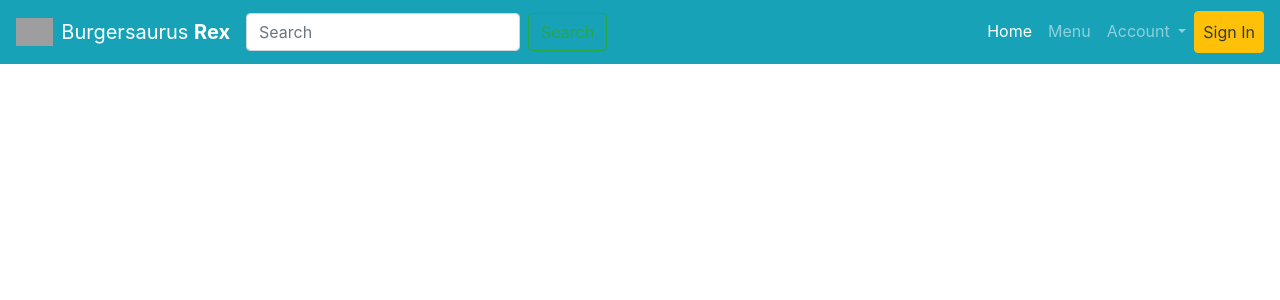
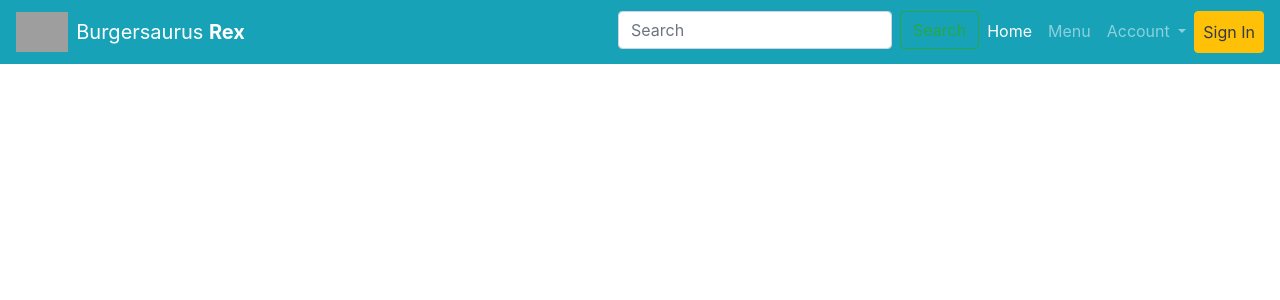
Before and after one commit to wondrousWebWorks/burgersaurus-rex, a Django app: page / in a window 1280 px wide. Shown: the top 300 px of the page. Run offline with Django 3.2, Linux system fonts and the light colour scheme; some libraries are stand-ins or nearby versions; grey boxes are pictures that could not be loaded.

Commit message:
Moved search move into collapsible component

```diff
--- a/templates/includes/navbar.html
+++ b/templates/includes/navbar.html
@@ -1,16 +1,18 @@
 <!DOCTYPE html>
 <nav class="navbar navbar-expand-lg navbar-dark bg-info fixed-top py-1" style="height: 8vh;">
-    <img src="https://res.cloudinary.com/wondrouswebworks/image/upload/v1592173141/burgersaurus/burgersaurus-cute_qyszmp.png" alt="burgersaurus logo" style="height: 50%;" class="my-auto mr-2">
-    <a class="navbar-brand" href="#"> Burgersaurus <strong>Rex</strong></a>
+    <img src="https://res.cloudinary.com/wondrouswebworks/image/upload/v1592173141/burgersaurus/burgersaurus-cute_qyszmp.png" alt="burgersaurus logo" style="height: 70%;" class="my-auto mr-2">
+    <a class="navbar-brand d-none d-sm-block" href="#"> Burgersaurus <strong>Rex</strong></a>
     <button class="navbar-toggler" type="button" data-toggle="collapse" data-target="#navbarSupportedContent" aria-controls="navbarSupportedContent" aria-expanded="false" aria-label="Toggle navigation">
       <span class="navbar-toggler-icon"></span>
     </button>
-    <form class="form-inline my-2 my-lg-0 ml-auto">
-      <input class="form-control mr-sm-2" type="search" placeholder="Search" aria-label="Search">
-      <button class="btn btn-outline-success my-2 my-sm-0" type="submit">Search</button>
-    </form>
     <div class="collapse navbar-collapse" id="navbarSupportedContent">
       <ul class="navbar-nav ml-auto">
+        <li class="nav-item">
+            <form class="form-inline my-2 my-lg-0 ml-auto">
+                <input class="form-control mr-sm-2" type="search" placeholder="Search" aria-label="Search">
+                <button class="btn btn-outline-success my-2 my-sm-0" type="submit">Search</button>
+              </form>
+        </li>
         <li class="nav-item active">
           <a class="nav-link" href="#">Home <span class="sr-only">(current)</span></a>
         </li>
```
